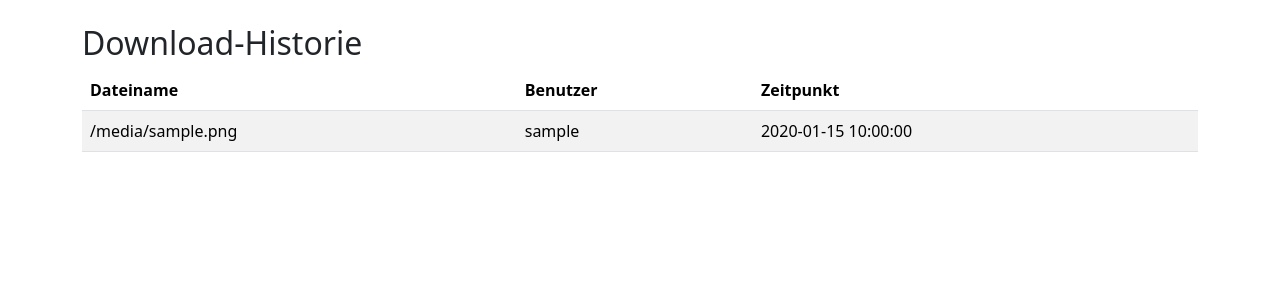
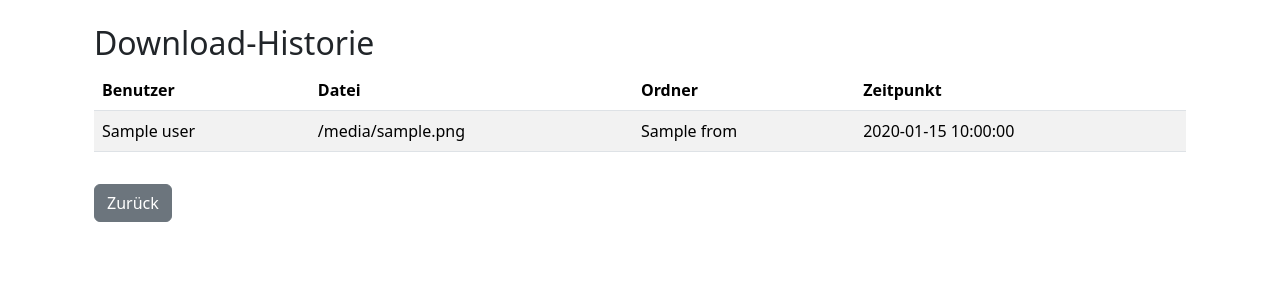
Before and after one commit to Kitanga84/Serwer, a Flask app: template templates/history.html in a window 1280 px wide. Shown: the part 56-356 px from the top of the page. Run offline with Flask 3, Linux system fonts and the light colour scheme; the template is opened without the code that fills it: most values are stand-ins (such as "Sample title", 1, 10 or a date in 2020).

Commit message:
Update history.html

```diff
--- a/templates/history.html
+++ b/templates/history.html
@@ -1,27 +1,35 @@
 {% extends "base.html" %}
 {% block title %}Download-Historie{% endblock %}
+
 {% block content %}
+<div class="container mt-4">
   <h2>Download-Historie</h2>
-{% if downloads %}
+
+  {% if history %}
   <table class="table table-striped">
     <thead>
       <tr>
-      <th>Dateiname</th>
         <th>Benutzer</th>
+        <th>Datei</th>
+        <th>Ordner</th>
         <th>Zeitpunkt</th>
       </tr>
     </thead>
     <tbody>
-    {% for d in downloads %}
+      {% for entry in history %}
       <tr>
-      <td>{{ d.filename }}</td>
-      <td>{{ d.username }}</td>
-      <td>{{ d.timestamp }}</td>
+        <td>{{ entry.user }}</td>
+        <td>{{ entry.file }}</td>
+        <td>{{ entry.from }}</td>
+        <td>{{ entry.time }}</td>
       </tr>
       {% endfor %}
     </tbody>
   </table>
   {% else %}
-<p>Keine Downloads gefunden.</p>
+  <p>Keine Download-Einträge vorhanden.</p>
   {% endif %}
+
+  <a href="{{ url_for('index') }}" class="btn btn-secondary mt-3">Zurück</a>
+</div>
 {% endblock %}
```
Lines whose indentation alone changed are shown as unchanged.
